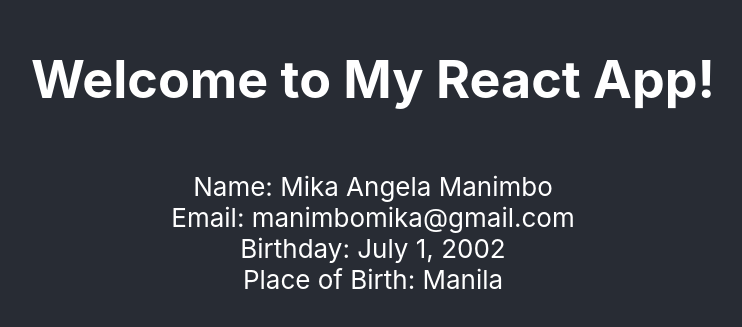
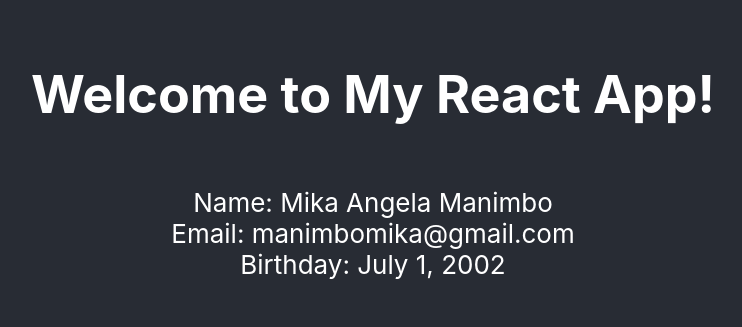
Before and after one commit to mikxangelx/manimbo-webprog, a React (Create React App) app in the folder manimbo-client/: page / in a window 1280 px wide. Shown: the part 233-560 px from the top of the page, without its empty margins (267-1009 px from the left). Built offline with nearby package versions, Linux system fonts and the light colour scheme.

Commit message:
lab-act1

```diff
--- a/manimbo-client/src/App.js
+++ b/manimbo-client/src/App.js
@@ -10,7 +10,7 @@
           Name: Mika Angela Manimbo<br />
           Email: manimbomika@gmail.com <br />
           Birthday: July 1, 2002 <br />
-          Place of Birth: Manila
+
         </p>
       </header>
     </div>
```
